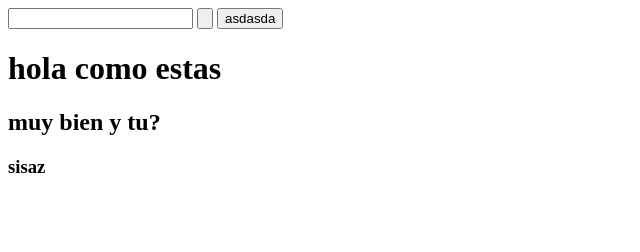
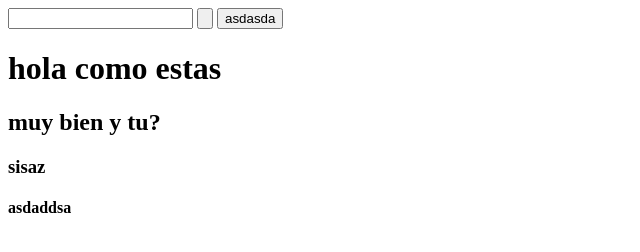
Before and after one commit to RegemLux/prueba, a plain HTML site: page index.html in a window 1280 px wide. Shown: the full height of the page, 0-640 px from the left. Drawn offline with Linux system fonts and the light colour scheme.

Commit message:
Agregacion de etiqueta h4

```diff
--- a/index.html
+++ b/index.html
@@ -12,5 +12,6 @@
     <h1>hola como estas</h1>
     <h2>muy bien y tu?</h2>
     <h3>sisaz</h3>
+    <h4>asdaddsa</h4>
 </body>
 </html>
```
